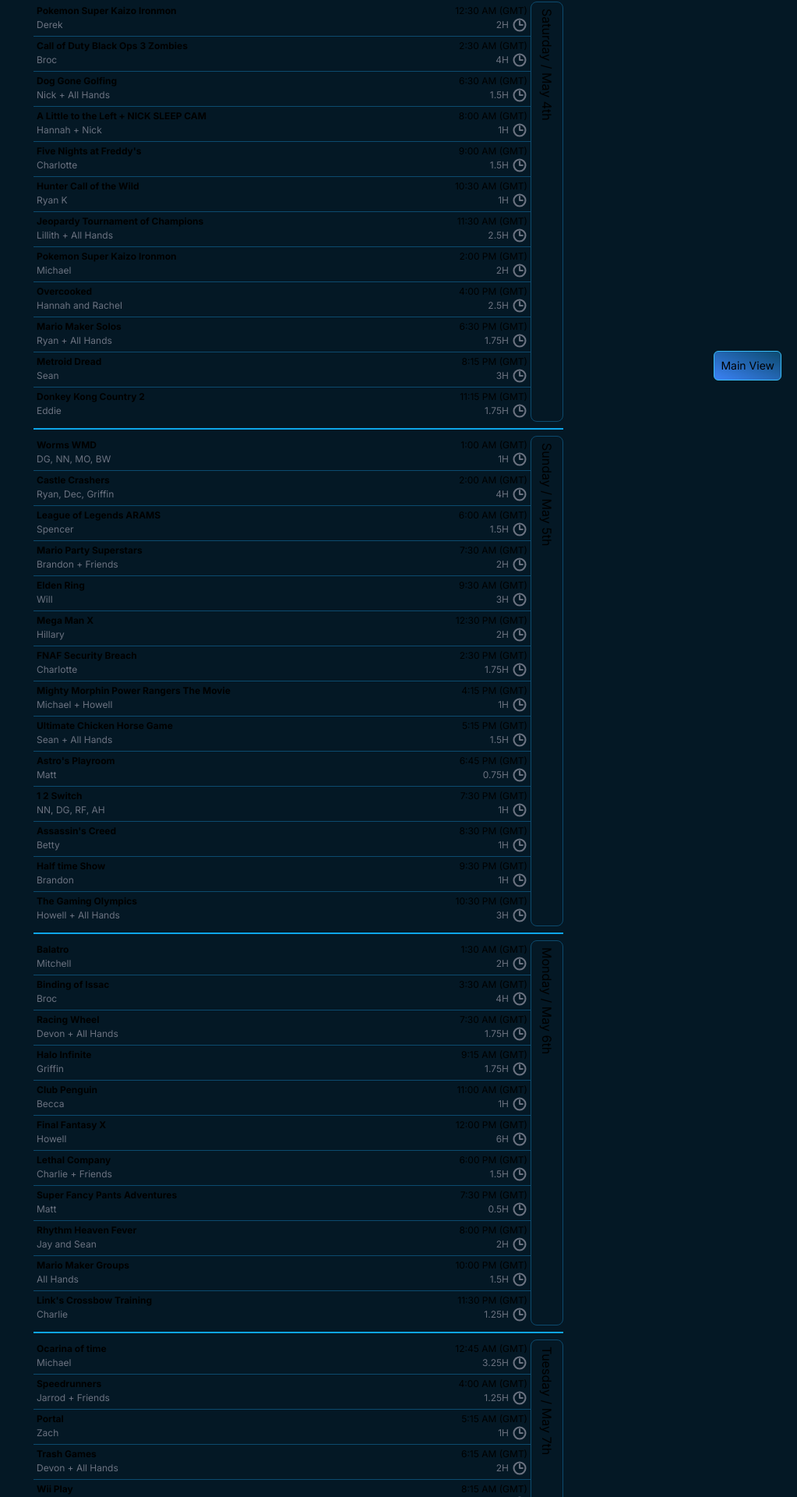
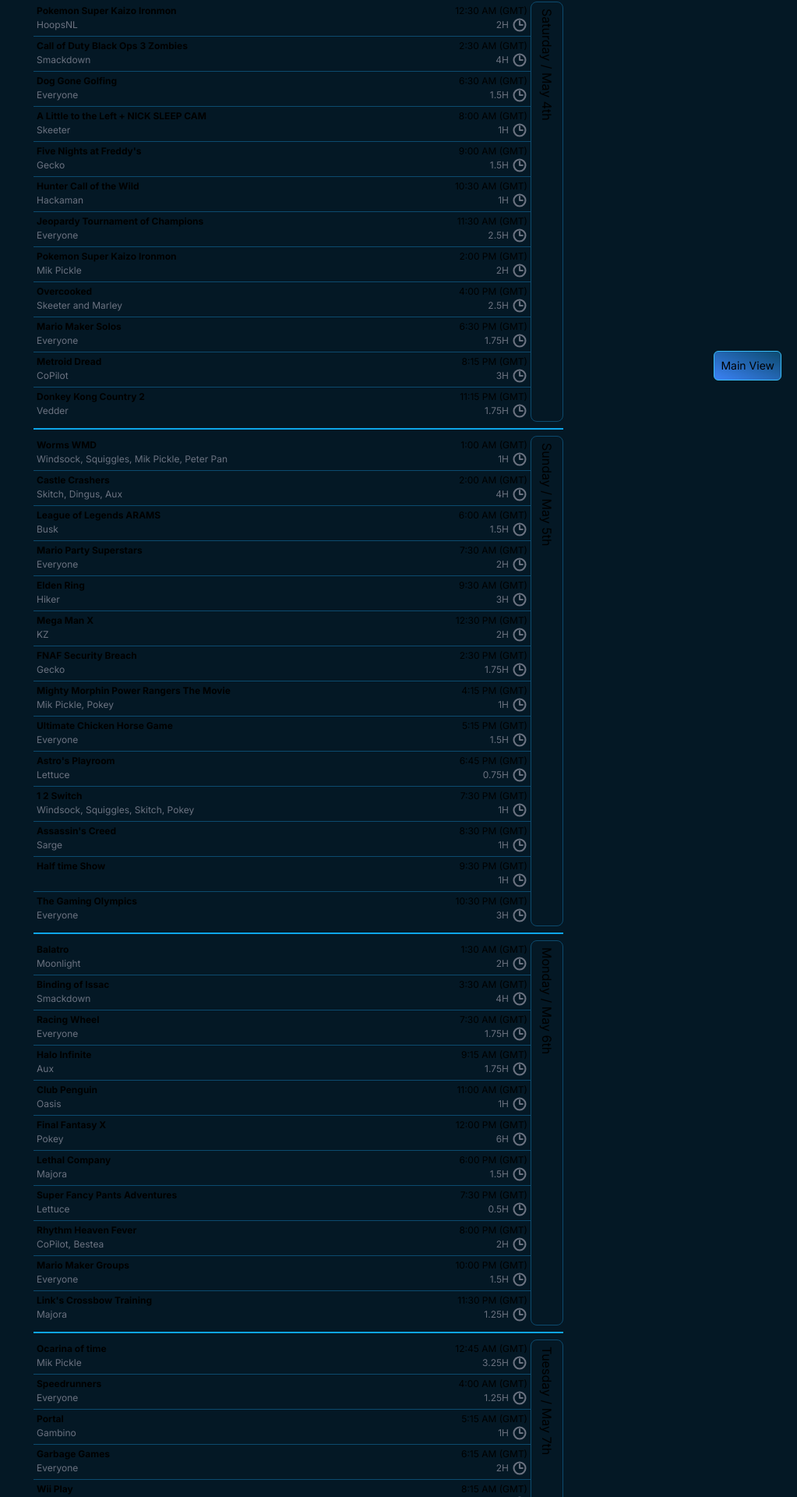
Before and after one commit to jarrodrumsey/bhgm, a Next.js app: page /minimal in a window 1280 px wide. Shown: the part 292-2212 px from the top of the page at 78% size, without its empty margins (257-1280 px from the left). Built offline with nearby package versions, Linux system fonts and the light colour scheme.

Commit message:
content update - replaced names with counsellor names.

```diff
--- a/src/app/data.ts
+++ b/src/app/data.ts
@@ -1,58 +1,442 @@
 export const Schedule = [
-    {"duration": 0.75, "imageURL":"/img/1-preshow.png", "event": "Preshow",                     "console": "Video", "who": "Brandon and Nick", "time": "2024-05-03T19:30:00.000Z"},
-    {"duration": 1.5,  "imageURL":"/img/2-warioware.png",  "event": "WarioWare: Move It!",         "console": "Switch", "who": "Devon + All Hands", "time": "2024-05-03T20:15:00.000Z"},
-    {"duration": 1,    "imageURL":"/img/3-megamanx2.png",  "event": "Mega Man X2",                 "console": "SNES", "who": "Ben", "time": "2024-05-03T21:45:00.000Z"},
-    {"duration": 1.75, "imageURL":"/img/4-spicymariokart.png", "event": "Spicy Mario Kart",            "console": "Switch", "who": "Griffin + All Hands", "time": "2024-05-03T22:45:00.000Z"},
-    {"duration": 2,    "imageURL":"/img/12-pokemon.png", "event": "Pokemon Super Kaizo Ironmon", "console": "PC", "who": "Derek", "time": "2024-05-04T00:30:00.000Z"},
-    {"duration": 4,    "imageURL":"/img/6-blkops3zoms.png", "event": "Call of Duty Black Ops 3 Zombies", "console": "PC", "who": "Broc", "time": "2024-05-04T02:30:00.000Z"},
-    {"duration": 1.5,  "imageURL":"/img/7-doggonegolf.png", "event": "Dog Gone Golfing",            "console": "Switch", "who": "Nick + All Hands", "time": "2024-05-04T06:30:00.000Z"},
-    {"duration": 1,    "imageURL":"/img/8-little2left.png", "event": "A Little to the Left + NICK SLEEP CAM", "console": "Switch", "who": "Hannah + Nick", "time": "2024-05-04T08:00:00.000Z"},
-    {"duration": 1.5,  "imageURL":"/img/9-fivenightfreddys.png", "event": "Five Nights at Freddy's",     "console": "PC", "who": "Charlotte", "time": "2024-05-04T09:00:00.000Z"},
-    {"duration": 1,    "imageURL":"/img/10-huntgame.png", "event": "Hunter Call of the Wild",     "console": "Xbox", "who": "Ryan K", "time": "2024-05-04T10:30:00.000Z"},
-    {"duration": 2.5,  "imageURL":"/img/11-jeopardyc.png", "event": "Jeopardy Tournament of Champions", "console": "Switch", "who": "Lillith + All Hands", "time": "2024-05-04T11:30:00.000Z"},
-    {"duration": 2,    "imageURL":"/img/12-pokemon.png", "event": "Pokemon Super Kaizo Ironmon", "console": "PC", "who": "Michael", "time": "2024-05-04T14:00:00.000Z"},
-    {"duration": 2.5,  "imageURL":"/img/13-overcooked.png", "event": "Overcooked",                  "console": "Switch", "who": "Hannah and Rachel", "time": "2024-05-04T16:00:00.000Z"},
-    {"duration": 1.75, "imageURL":"/img/14-mariomaker.png", "event": "Mario Maker Solos",           "console": "Switch", "who": "Ryan + All Hands", "time": "2024-05-04T18:30:00.000Z"},
-    {"duration": 3,    "imageURL":"/img/15-metroiddread.png", "event": "Metroid Dread",               "console": "Switch", "who": "Sean", "time": "2024-05-04T20:15:00.000Z"},
-    {"duration": 1.75, "imageURL":"/img/16-dkc2.png", "event": "Donkey Kong Country 2",       "console": "SNES", "who": "Eddie", "time": "2024-05-04T23:15:00.000Z"},
-    {"duration": 1,    "imageURL":"/img/17-worms.png", "event": "Worms WMD",                   "console": "Switch", "who": "DG, NN, MO, BW", "time": "2024-05-05T01:00:00.000Z"},
-    {"duration": 4,    "imageURL":"/img/18-castlecrashers.png", "event": "Castle Crashers",             "console": "Xbox One", "who": "Ryan, Dec, Griffin", "time": "2024-05-05T02:00:00.000Z"},
-    {"duration": 1.5,  "imageURL":"/img/19-leaguelegends.png", "event": "League of Legends ARAMS",     "console": "PC", "who": "Spencer", "time": "2024-05-05T06:00:00.000Z"},
-    {"duration": 2,    "imageURL":"/img/20-marioparty.png", "event": "Mario Party Superstars",      "console": "Switch", "who": "Brandon + Friends", "time": "2024-05-05T07:30:00.000Z"},
-    {"duration": 3,    "imageURL":"/img/21-eldenring.png", "event": "Elden Ring",                  "console": "PS5", "who": "Will", "time": "2024-05-05T09:30:00.000Z"},
-    {"duration": 2,    "imageURL":"/img/22-megamanx.png", "event": "Mega Man X",                  "console": "SNES?", "who": "Hillary", "time": "2024-05-05T12:30:00.000Z"},
-    {"duration": 1.75, "imageURL":"/img/23-fnafsb.png", "event": "FNAF Security Breach",        "console": "PC", "who": "Charlotte", "time": "2024-05-05T14:30:00.000Z"},
-    {"duration": 1,    "imageURL":"/img/24-mmprtm.png", "event": "Mighty Morphin Power Rangers The Movie", "console": "SNES", "who": "Michael + Howell", "time": "2024-05-05T16:15:00.000Z"},
-    {"duration": 1.5,  "imageURL":"/img/25-horsechicken.png", "event": "Ultimate Chicken Horse Game", "console": "Switch", "who": "Sean + All Hands", "time": "2024-05-05T17:15:00.000Z"},
-    {"duration": 0.75, "imageURL":"/img/26-astrosplay.png", "event": "Astro's Playroom",            "console": "PS5", "who": "Matt", "time": "2024-05-05T18:45:00.000Z"},
-    {"duration": 1,    "imageURL":"/img/27-12switch.png", "event": "1 2 Switch",                  "console": "Switch", "who": "NN, DG, RF, AH", "time": "2024-05-05T19:30:00.000Z"},
-    {"duration": 1,    "imageURL":"/img/28-assassinscreed.png", "event": "Assassin's Creed",            "console": "Xbox One", "who": "Betty", "time": "2024-05-05T20:30:00.000Z"},
-    {"duration": 1,    "imageURL":"/img/1-preshow.png", "event": "Half time Show",              "console": "IRL", "who": "Brandon", "time": "2024-05-05T21:30:00.000Z"},
-    {"duration": 3,    "imageURL":"/img/1-preshow.png", "event": "The Gaming Olympics",         "console": "IRL", "who": "Howell + All Hands", "time": "2024-05-05T22:30:00.000Z"},
-    {"duration": 2,    "imageURL":"/img/29-balatro.png", "event": "Balatro",                     "console": "PC", "who": "Mitchell", "time": "2024-05-06T01:30:00.000Z"},
-    {"duration": 4,    "imageURL":"/img/30-bindingofisaac.png", "event": "Binding of Issac",            "console": "PC", "who": "Broc", "time": "2024-05-06T03:30:00.000Z"},
-    {"duration": 1.75, "imageURL":"/img/1-preshow.png", "event": "Racing Wheel",                "console": "PC", "who": "Devon + All Hands", "time": "2024-05-06T07:30:00.000Z"},
-    {"duration": 1.75, "imageURL":"/img/31-haloinfinite.png", "event": "Halo Infinite",               "console": "PC", "who": "Griffin", "time": "2024-05-06T09:15:00.000Z"},
-    {"duration": 1,    "imageURL":"/img/32-clubpenguin.png", "event": "Club Penguin",                "console": "PC", "who": "Becca", "time": "2024-05-06T11:00:00.000Z"},
-    {"duration": 6,    "imageURL":"/img/33-ffx.png", "event": "Final Fantasy X",             "console": "PC", "who": "Howell", "time": "2024-05-06T12:00:00.000Z"},
-    {"duration": 1.5,  "imageURL":"/img/34-lethalcompany.png", "event": "Lethal Company",              "console": "PC", "who": "Charlie + Friends", "time": "2024-05-06T18:00:00.000Z"},
-    {"duration": 0.5,  "imageURL":"/img/1-preshow.png", "event": "Super Fancy Pants Adventures","console": "PC", "who": "Matt", "time": "2024-05-06T19:30:00.000Z"},
-    {"duration": 2,    "imageURL":"/img/35-rhythmheaven.png", "event": "Rhythm Heaven Fever",         "console": "Wii", "who": "Jay and Sean", "time": "2024-05-06T20:00:00.000Z"},
-    {"duration": 1.5,  "imageURL":"/img/14-mariomaker.png", "event": "Mario Maker Groups",          "console": "Switch", "who": "All Hands", "time": "2024-05-06T22:00:00.000Z"},
-    {"duration": 1.25, "imageURL":"/img/36-linkcrosstraining.png", "event": "Link's Crossbow Training",    "console": "Wii", "who": "Charlie", "time": "2024-05-06T23:30:00.000Z"},
-    {"duration": 3.25, "imageURL":"/img/37-oot.png", "event": "Ocarina of time",             "console": "Wii", "who": "Michael", "time": "2024-05-07T00:45:00.000Z"},
-    {"duration": 1.25, "imageURL":"/img/38-speedrunners.png", "event": "Speedrunners", "console": "Switch", "who": "Jarrod + Friends", "time": "2024-05-07T04:00:00.000Z"},
-    {"duration": 1,    "imageURL":"/img/39-portal.png", "event": "Portal", "console": "PC", "who": "Zach", "time": "2024-05-07T05:15:00.000Z"},
-    {"duration": 2,    "imageURL":"/img/40-trash.png", "event": "Trash Games",                 "console": "Gamecube", "who": "Devon + All Hands", "time": "2024-05-07T06:15:00.000Z"},
-    {"duration": 0.75, "imageURL":"/img/41-wiiplay.png", "event": "Wii Play",                    "console": "Wii", "who": "Allie and Lillith", "time": "2024-05-07T08:15:00.000Z"},
-    {"duration": 1.75, "imageURL":"/img/42-switchsports.png", "event": "Switch Sports",               "console": "Switch", "who": "Nick + All Hands", "time": "2024-05-07T09:00:00.000Z"},
-    {"duration": 2,    "imageURL":"/img/43-stray.png", "event": "Stray", "console": "PS5", "who": "Zach", "time": "2024-05-07T10:45:00.000Z"},
-    {"duration": 5,    "imageURL":"/img/44-hogwartslegacy.png", "event": "Hogwarts Legacy",             "console": "PC", "who": "Spencer", "time": "2024-05-07T12:45:00.000Z"},
-    {"duration": 1,    "imageURL":"/img/45-stardew.png", "event": "Stardew Valley",              "console": "Switch", "who": "Claire", "time": "2024-05-07T17:45:00.000Z"},
-    {"duration": 1,    "imageURL":"/img/46-turnipboy.png", "event": "Turnip Boy Commits Tax Evasion", "console": "PS5", "who": "Zach", "time": "2024-05-07T18:45:00.000Z"},
-    {"duration": 1,    "imageURL":"/img/47-tastetest.png", "event": "Thrill's Taste Test",         "console": "IRL", "who": "Devon + Friends", "time": "2024-05-07T19:45:00.000Z"},
-    {"duration": 1,    "imageURL":"/img/48-nobodyexplodes.png", "event": "Keep Talking and Nobody Explodes", "console": "PC", "who": "Howell + All Hands", "time": "2024-05-07T20:45:00.000Z"},
-    {"duration": 1,    "imageURL":"/img/49-heaveho.png", "event": "Heave Ho",                    "console": "Switch", "who": "Rachel + All Hands", "time": "2024-05-07T21:45:00.000Z"},
-    {"duration": 0.75, "imageURL":"/img/50-royalrumble.png", "event": "Royal Rumble + Finale",       "console": "IRL", "who": "All Hands", "time": "2024-05-07T22:45:00.000Z"},
-
-];
+    {
+        duration: 0.75,
+        imageURL: '/img/1-preshow.png',
+        event: 'Preshow',
+        console: 'Video',
+        who: '',
+        time: '2024-05-03T19:30:00.000Z',
+    },
+    {
+        duration: 1.5,
+        imageURL: '/img/2-warioware.png',
+        event: 'WarioWare: Move It!',
+        console: 'Switch',
+        who: 'Everyone',
+        time: '2024-05-03T20:15:00.000Z',
+    },
+    {
+        duration: 1,
+        imageURL: '/img/3-megamanx2.png',
+        event: 'Mega Man X2',
+        console: 'SNES',
+        who: 'Snoopy',
+        time: '2024-05-03T21:45:00.000Z',
+    },
+    {
+        duration: 1.75,
+        imageURL: '/img/4-spicymariokart.png',
+        event: 'Spicy Mario Kart',
+        console: 'Switch',
+        who: 'Everyone',
+        time: '2024-05-03T22:45:00.000Z',
+    },
+    {
+        duration: 2,
+        imageURL: '/img/12-pokemon.png',
+        event: 'Pokemon Super Kaizo Ironmon',
+        console: 'PC',
+        who: 'HoopsNL',
+        time: '2024-05-04T00:30:00.000Z',
+    },
+    {
+        duration: 4,
+        imageURL: '/img/6-blkops3zoms.png',
+        event: 'Call of Duty Black Ops 3 Zombies',
+        console: 'PC',
+        who: 'Smackdown',
+        time: '2024-05-04T02:30:00.000Z',
+    },
+    {
+        duration: 1.5,
+        imageURL: '/img/7-doggonegolf.png',
+        event: 'Dog Gone Golfing',
+        console: 'Switch',
+        who: 'Everyone',
+        time: '2024-05-04T06:30:00.000Z',
+    },
+    {
+        duration: 1,
+        imageURL: '/img/8-little2left.png',
+        event: 'A Little to the Left + NICK SLEEP CAM',
+        console: 'Switch',
+        who: 'Skeeter',
+        time: '2024-05-04T08:00:00.000Z',
+    },
+    {
+        duration: 1.5,
+        imageURL: '/img/9-fivenightfreddys.png',
+        event: "Five Nights at Freddy's",
+        console: 'PC',
+        who: 'Gecko',
+        time: '2024-05-04T09:00:00.000Z',
+    },
+    {
+        duration: 1,
+        imageURL: '/img/10-huntgame.png',
+        event: 'Hunter Call of the Wild',
+        console: 'Xbox',
+        who: 'Hackaman',
+        time: '2024-05-04T10:30:00.000Z',
+    },
+    {
+        duration: 2.5,
+        imageURL: '/img/11-jeopardyc.png',
+        event: 'Jeopardy Tournament of Champions',
+        console: 'Switch',
+        who: 'Everyone',
+        time: '2024-05-04T11:30:00.000Z',
+    },
+    {
+        duration: 2,
+        imageURL: '/img/12-pokemon.png',
+        event: 'Pokemon Super Kaizo Ironmon',
+        console: 'PC',
+        who: 'Mik Pickle',
+        time: '2024-05-04T14:00:00.000Z',
+    },
+    {
+        duration: 2.5,
+        imageURL: '/img/13-overcooked.png',
+        event: 'Overcooked',
+        console: 'Switch',
+        who: 'Skeeter and Marley',
+        time: '2024-05-04T16:00:00.000Z',
+    },
+    {
+        duration: 1.75,
+        imageURL: '/img/14-mariomaker.png',
+        event: 'Mario Maker Solos',
+        console: 'Switch',
+        who: 'Everyone',
+        time: '2024-05-04T18:30:00.000Z',
+    },
+    {
+        duration: 3,
+        imageURL: '/img/15-metroiddread.png',
+        event: 'Metroid Dread',
+        console: 'Switch',
+        who: 'CoPilot',
+        time: '2024-05-04T20:15:00.000Z',
+    },
+    {
+        duration: 1.75,
+        imageURL: '/img/16-dkc2.png',
+        event: 'Donkey Kong Country 2',
+        console: 'SNES',
+        who: 'Vedder',
+        time: '2024-05-04T23:15:00.000Z',
+    },
+    {
+        duration: 1,
+        imageURL: '/img/17-worms.png',
+        event: 'Worms WMD',
+        console: 'Switch',
+        who: 'Windsock, Squiggles, Mik Pickle, Peter Pan',
+        time: '2024-05-05T01:00:00.000Z',
+    },
+    {
+        duration: 4,
+        imageURL: '/img/18-castlecrashers.png',
+        event: 'Castle Crashers',
+        console: 'Xbox One',
+        who: 'Skitch, Dingus, Aux',
+        time: '2024-05-05T02:00:00.000Z',
+    },
+    {
+        duration: 1.5,
+        imageURL: '/img/19-leaguelegends.png',
+        event: 'League of Legends ARAMS',
+        console: 'PC',
+        who: 'Busk',
+        time: '2024-05-05T06:00:00.000Z',
+    },
+    {
+        duration: 2,
+        imageURL: '/img/20-marioparty.png',
+        event: 'Mario Party Superstars',
+        console: 'Switch',
+        who: 'Everyone',
+        time: '2024-05-05T07:30:00.000Z',
+    },
+    {
+        duration: 3,
+        imageURL: '/img/21-eldenring.png',
+        event: 'Elden Ring',
+        console: 'PS5',
+        who: 'Hiker',
+        time: '2024-05-05T09:30:00.000Z',
+    },
+    {
+        duration: 2,
+        imageURL: '/img/22-megamanx.png',
+        event: 'Mega Man X',
+        console: 'SNES?',
+        who: 'KZ',
+        time: '2024-05-05T12:30:00.000Z',
+    },
+    {
+        duration: 1.75,
+        imageURL: '/img/23-fnafsb.png',
+        event: 'FNAF Security Breach',
+        console: 'PC',
+        who: 'Gecko',
+        time: '2024-05-05T14:30:00.000Z',
+    },
+    {
+        duration: 1,
+        imageURL: '/img/24-mmprtm.png',
+        event: 'Mighty Morphin Power Rangers The Movie',
+        console: 'SNES',
+        who: 'Mik Pickle, Pokey',
+        time: '2024-05-05T16:15:00.000Z',
+    },
+    {
+        duration: 1.5,
+        imageURL: '/img/25-horsechicken.png',
+        event: 'Ultimate Chicken Horse Game',
+        console: 'Switch',
+        who: 'Everyone',
+        time: '2024-05-05T17:15:00.000Z',
+    },
+    {
+        duration: 0.75,
+        imageURL: '/img/26-astrosplay.png',
+        event: "Astro's Playroom",
+        console: 'PS5',
+        who: 'Lettuce',
+        time: '2024-05-05T18:45:00.000Z',
+    },
+    {
+        duration: 1,
+        imageURL: '/img/27-12switch.png',
+        event: '1 2 Switch',
+        console: 'Switch',
+        who: 'Windsock, Squiggles, Skitch, Pokey',
+        time: '2024-05-05T19:30:00.000Z',
+    },
+    {
+        duration: 1,
+        imageURL: '/img/28-assassinscreed.png',
+        event: "Assassin's Creed",
+        console: 'Xbox One',
+        who: 'Sarge',
+        time: '2024-05-05T20:30:00.000Z',
+    },
+    {
+        duration: 1,
+        imageURL: '/img/1-preshow.png',
+        event: 'Half time Show',
+        console: 'IRL',
+        who: '',
+        time: '2024-05-05T21:30:00.000Z',
+    },
+    {
+        duration: 3,
+        imageURL: '/img/1-preshow.png',
+        event: 'The Gaming Olympics',
+        console: 'IRL',
+        who: 'Everyone',
+        time: '2024-05-05T22:30:00.000Z',
+    },
+    {
+        duration: 2,
+        imageURL: '/img/29-balatro.png',
+        event: 'Balatro',
+        console: 'PC',
+        who: 'Moonlight',
+        time: '2024-05-06T01:30:00.000Z',
+    },
+    {
+        duration: 4,
+        imageURL: '/img/30-bindingofisaac.png',
+        event: 'Binding of Issac',
+        console: 'PC',
+        who: 'Smackdown',
+        time: '2024-05-06T03:30:00.000Z',
+    },
+    {
+        duration: 1.75,
+        imageURL: '/img/1-preshow.png',
+        event: 'Racing Wheel',
+        console: 'PC',
+        who: 'Everyone',
+        time: '2024-05-06T07:30:00.000Z',
+    },
+    {
+        duration: 1.75,
+        imageURL: '/img/31-haloinfinite.png',
+        event: 'Halo Infinite',
+        console: 'PC',
+        who: 'Aux',
+        time: '2024-05-06T09:15:00.000Z',
+    },
+    {
+        duration: 1,
+        imageURL: '/img/32-clubpenguin.png',
+        event: 'Club Penguin',
+        console: 'PC',
+        who: 'Oasis',
+        time: '2024-05-06T11:00:00.000Z',
+    },
+    {
+        duration: 6,
+        imageURL: '/img/33-ffx.png',
+        event: 'Final Fantasy X',
+        console: 'PC',
+        who: 'Pokey',
+        time: '2024-05-06T12:00:00.000Z',
+    },
+    {
+        duration: 1.5,
+        imageURL: '/img/34-lethalcompany.png',
+        event: 'Lethal Company',
+        console: 'PC',
+        who: 'Majora',
+        time: '2024-05-06T18:00:00.000Z',
+    },
+    {
+        duration: 0.5,
+        imageURL: '/img/1-preshow.png',
+        event: 'Super Fancy Pants Adventures',
+        console: 'PC',
+        who: 'Lettuce',
+        time: '2024-05-06T19:30:00.000Z',
+    },
+    {
+        duration: 2,
+        imageURL: '/img/35-rhythmheaven.png',
+        event: 'Rhythm Heaven Fever',
+        console: 'Wii',
+        who: 'CoPilot, Bestea',
+        time: '2024-05-06T20:00:00.000Z',
+    },
+    {
+        duration: 1.5,
+        imageURL: '/img/14-mariomaker.png',
+        event: 'Mario Maker Groups',
+        console: 'Switch',
+        who: 'Everyone',
+        time: '2024-05-06T22:00:00.000Z',
+    },
+    {
+        duration: 1.25,
+        imageURL: '/img/36-linkcrosstraining.png',
+        event: "Link's Crossbow Training",
+        console: 'Wii',
+        who: 'Majora',
+        time: '2024-05-06T23:30:00.000Z',
+    },
+    {
+        duration: 3.25,
+        imageURL: '/img/37-oot.png',
+        event: 'Ocarina of time',
+        console: 'Wii',
+        who: 'Mik Pickle',
+        time: '2024-05-07T00:45:00.000Z',
+    },
+    {
+        duration: 1.25,
+        imageURL: '/img/38-speedrunners.png',
+        event: 'Speedrunners',
+        console: 'Switch',
+        who: 'Everyone',
+        time: '2024-05-07T04:00:00.000Z',
+    },
+    {
+        duration: 1,
+        imageURL: '/img/39-portal.png',
+        event: 'Portal',
+        console: 'PC',
+        who: 'Gambino',
+        time: '2024-05-07T05:15:00.000Z',
+    },
+    {
+        duration: 2,
+        imageURL: '/img/40-trash.png',
+        event: 'Garbage Games',
+        console: 'Gamecube',
+        who: 'Everyone',
+        time: '2024-05-07T06:15:00.000Z',
+    },
+    {
+        duration: 0.75,
+        imageURL: '/img/41-wiiplay.png',
+        event: 'Wii Play',
+        console: 'Wii',
+        who: 'Baked Potato, Two Headed Boy',
+        time: '2024-05-07T08:15:00.000Z',
+    },
+    {
+        duration: 1.75,
+        imageURL: '/img/42-switchsports.png',
+        event: 'Switch Sports',
+        console: 'Switch',
+        who: 'Everyone',
+        time: '2024-05-07T09:00:00.000Z',
+    },
+    {
+        duration: 2,
+        imageURL: '/img/43-stray.png',
+        event: 'Stray',
+        console: 'PS5',
+        who: 'Gambino',
+        time: '2024-05-07T10:45:00.000Z',
+    },
+    {
+        duration: 5,
+        imageURL: '/img/44-hogwartslegacy.png',
+        event: 'Hogwarts Legacy',
+        console: 'PC',
+        who: 'Busk',
+        time: '2024-05-07T12:45:00.000Z',
+    },
+    {
+        duration: 1,
+        imageURL: '/img/45-stardew.png',
+        event: 'Stardew Valley',
+        console: 'Switch',
+        who: 'Jughead',
+        time: '2024-05-07T17:45:00.000Z',
+    },
+    {
+        duration: 1,
+        imageURL: '/img/46-turnipboy.png',
+        event: 'Turnip Boy Commits Tax Evasion',
+        console: 'PS5',
+        who: 'Gambino',
+        time: '2024-05-07T18:45:00.000Z',
+    },
+    {
+        duration: 1,
+        imageURL: '/img/47-tastetest.png',
+        event: "Thrill's Taste Test",
+        console: 'IRL',
+        who: 'The Thrill',
+        time: '2024-05-07T19:45:00.000Z',
+    },
+    {
+        duration: 1,
+        imageURL: '/img/48-nobodyexplodes.png',
+        event: 'Keep Talking and Nobody Explodes',
+        console: 'PC',
+        who: 'Everyone',
+        time: '2024-05-07T20:45:00.000Z',
+    },
+    {
+        duration: 1,
+        imageURL: '/img/49-heaveho.png',
+        event: 'Heave Ho',
+        console: 'Switch',
+        who: 'Everyone',
+        time: '2024-05-07T21:45:00.000Z',
+    },
+    {
+        duration: 0.75,
+        imageURL: '/img/50-royalrumble.png',
+        event: 'Royal Rumble + Finale',
+        console: 'IRL',
+        who: 'Everyone',
+        time: '2024-05-07T22:45:00.000Z',
+    },
+]
```
